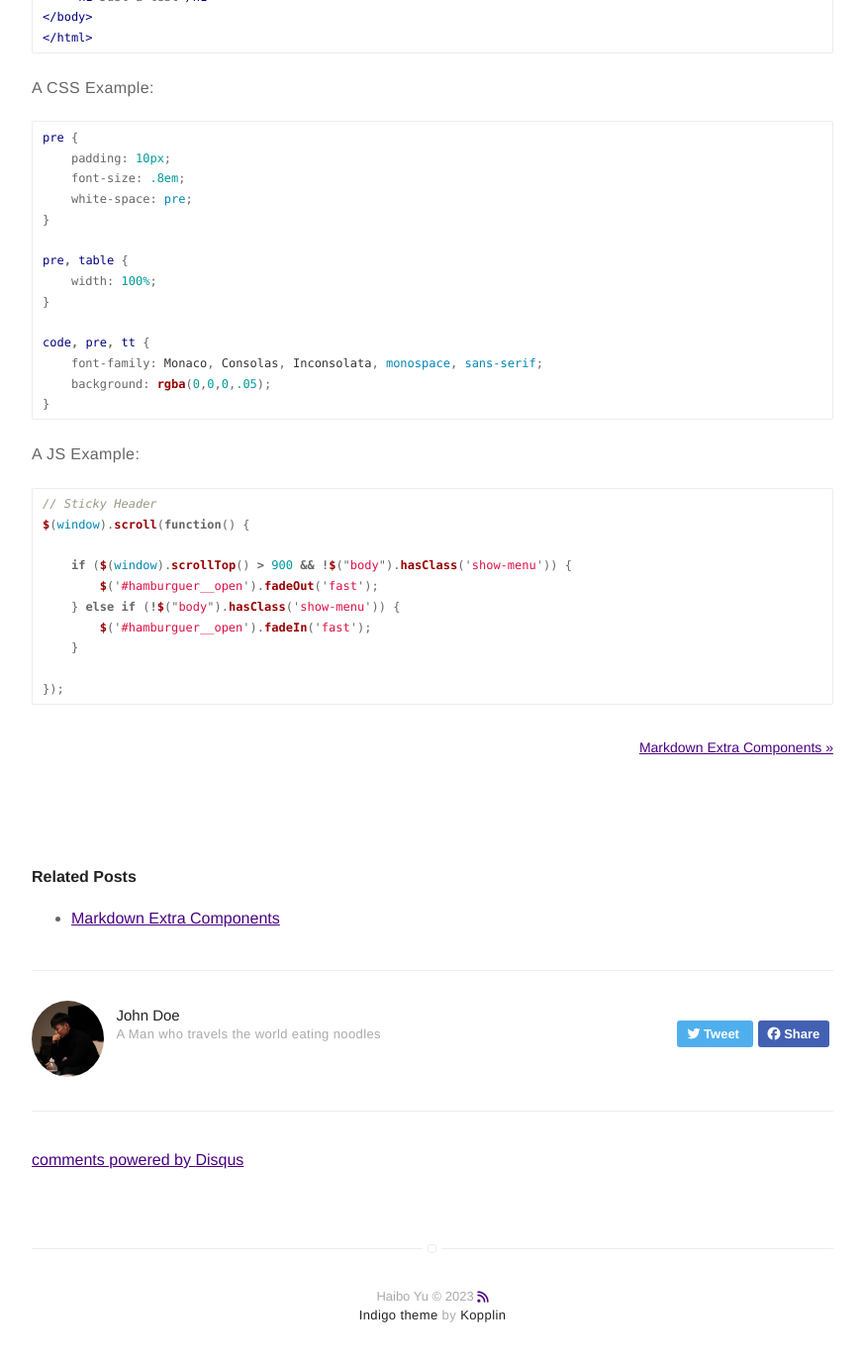
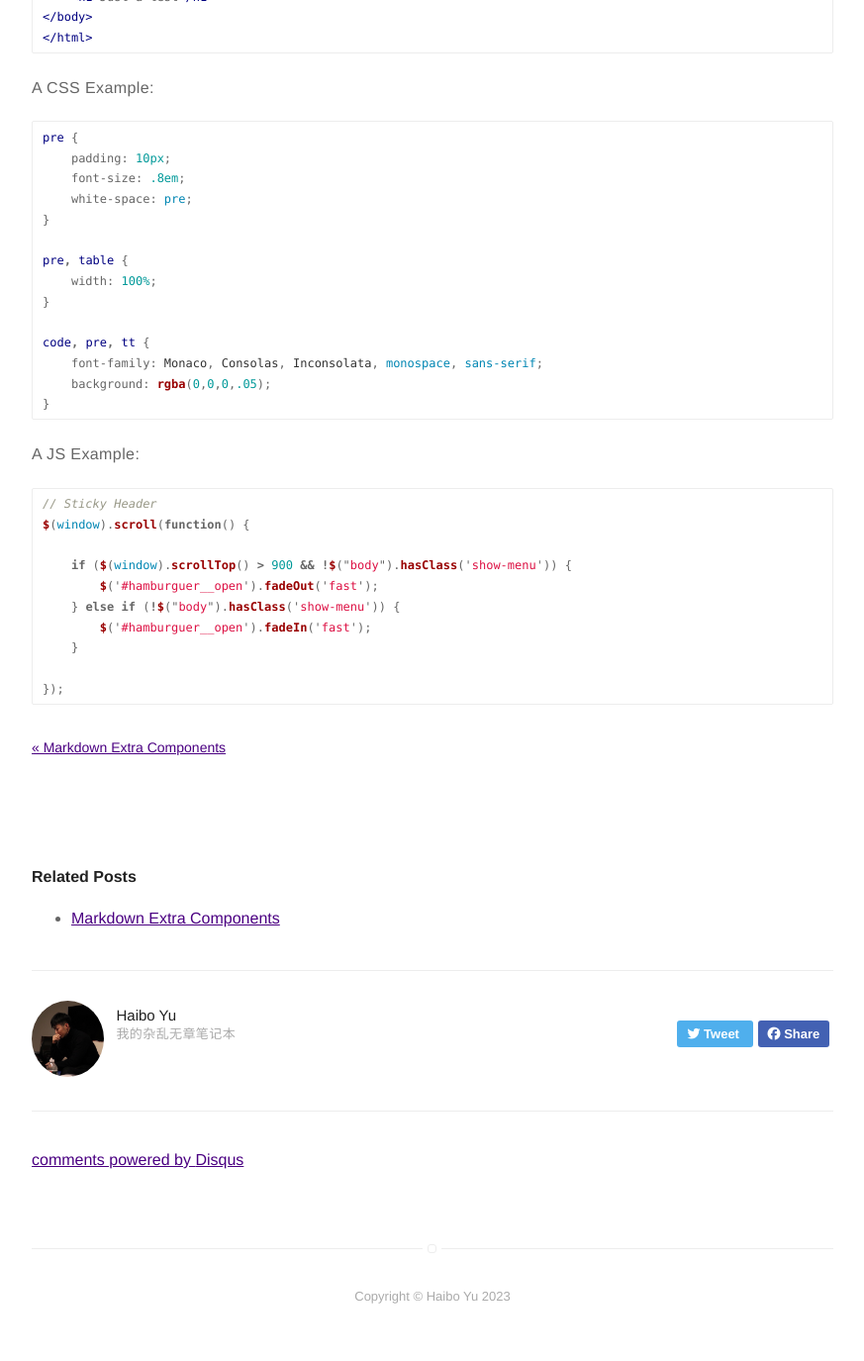
Before and after one commit to Haibo-Yuu/Haibo-Yuu.github.io, a Jekyll site: the page built from _posts/2016-02-24-markdown-common-elements.markdown, in a window 1280 px wide and 1400 px high, scrolled down 4920 px. Shown: the top 1375 px of the window at 99% size, without its empty margins (203-1076 px from the left). Built offline with Jekyll 4.4.1, drawn with Linux system fonts in a browser that asks for light colours; nearby versions of some CDN libraries; comment, search, counter and statistics services are not loaded; some of the changed text lies outside the part shown.

Commit message:
config file adjust

```diff
--- a/_config.yml
+++ b/_config.yml
@@ -16,7 +16,7 @@
 
 # If you want to include your resume, set to true
 # and specify source (external or local).
-resume: true
+resume: false
 resume-external: true
 resume-url: https://google.com/?q=my+resume
 
@@ -33,26 +33,21 @@
   categories: [blog, project] # only show disqus for posts that have these categories
 
 # if you don't have any of social below, comment the line
-facebook: myfacebook
-twitter: mytwitter
-instagram: myinstagram
-linkedin: mylinkedin
-github: mygithub
-email: myemail@gmail.com
+# facebook: haibo
+# twitter: mytwitter
+weibo: 5117140522
+instagram: yu.haibo
+linkedin: haiboyu
+github: haibo-yuu
+email: 15314589352@163.com
 
 authors:
-  johndoe:
-    name: John Doe
-    bio: A Man who travels the world eating noodles
+  haibo:
+    name: Haibo Yu
+    bio: 我的杂乱无章笔记本
     external-image: false
     picture: assets/images/profile.jpg
-    twitter: johndoe
-  jamesfoster:
-    name: James Foster
-    bio: A Man who develops software with coffee
-    external-image: false
-    picture: assets/images/james.jpg
-    twitter: jamesfoster
+    twitter: haiboyu
 
 # do you want a larger site? change the option below
 # options: [normal, large] | default: normal
@@ -68,7 +63,7 @@
   permalink: "/:num/" # pagination link that will be appended
 
 # if you don't need projects, comment the *projects* configs below
-projects: true
+# projects: true
 
 # if you don't need "about" or "blog", comment them out below
 about: true
--- a/_includes/footer.html
+++ b/_includes/footer.html
@@ -1,13 +1,13 @@
 <footer class="footer-main">
-    {{ site.title }} © {{ site.time | date: '%Y' }}
+    Copyright © {{ site.title }} {{ site.time | date: '%Y' }}
 
-    <a class="link" href="{{ site.url }}/feed.xml" target="_blank">
+    <!-- <a class="link" href="{{ site.url }}/feed.xml" target="_blank">
         <i class="fa-solid fa-rss"></i>
-    </a>
+    </a> -->
 
-    <p class="extra">
+    <!-- <p class="extra">
         <a class="link" href="https://github.com/sergiokopplin/indigo">Indigo theme</a>
         by
         <a class="link" href="https://github.com/sergiokopplin/indigo">Kopplin</a>
-    </p>
+    </p> -->
 </footer>
--- a/_includes/social-links.html
+++ b/_includes/social-links.html
@@ -1,6 +1,12 @@
 <!-- To add more icons, duplicate a section and find yout icon here -> https://fontawesome.com/v6.0/icons -->
 
 <div class="social-links">
+    {% if site.weibo %}
+        <a class="link" data-title="weibo.com/u/{{ site.weibo }}" href="weibo.com/u/{{ site.weibo }}" target="_blank" rel="noopener">
+            <i class="fa-brands fa-weibo"></i>
+        </a>
+    {% endif %}
+
     {% if site.facebook %}
         <a class="link" data-title="facebook.com/{{ site.facebook }}" href="https://facebook.com/{{ site.facebook }}" target="_blank" rel="noopener">
             <i class="fa-brands fa-facebook"></i>
--- a/_posts/2016-02-24-markdown-common-elements.markdown
+++ b/_posts/2016-02-24-markdown-common-elements.markdown
@@ -9,7 +9,7 @@
 - elements
 star: true
 category: blog
-author: johndoe
+author: haibo
 description: Markdown summary with different options
 ---
 
```
Also changed, not shown: other parts of _posts/2016-02-24-markdown-common-elements.markdown (+1 -1 lines), about.md (+7 -17 lines), README.md.
